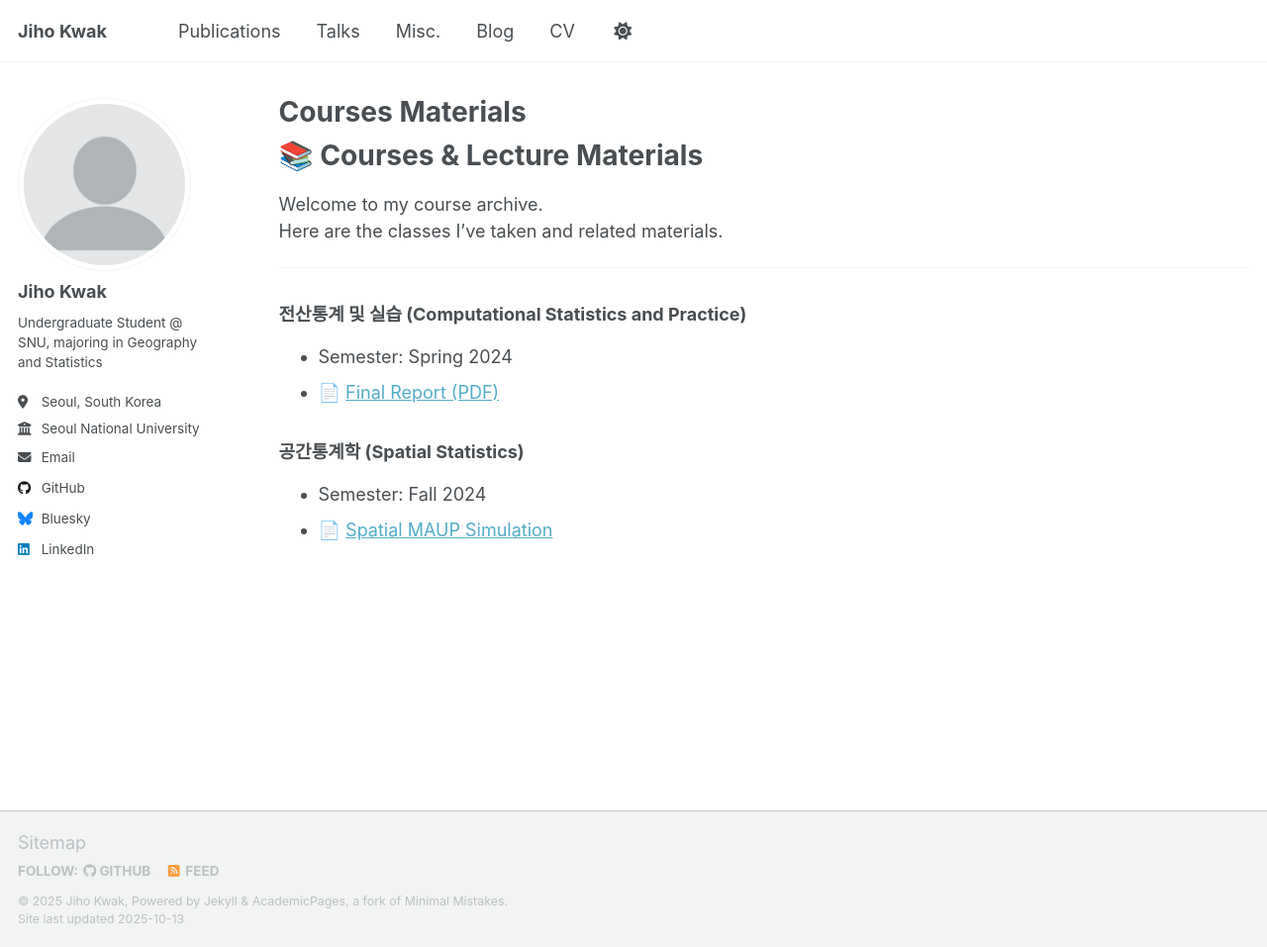
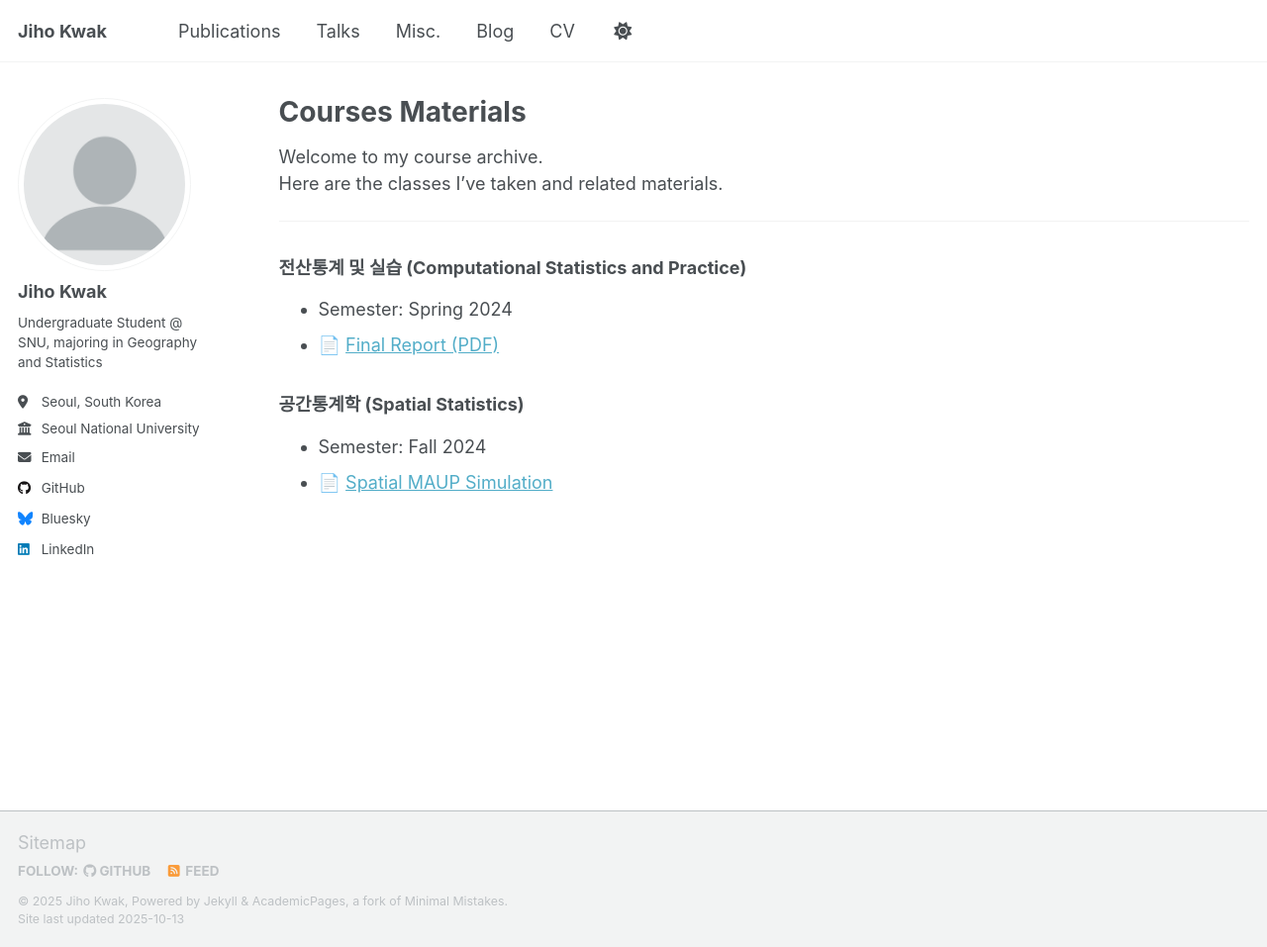
Before and after one commit to jihography/jihography.github.io, a Jekyll site: the page built from _pages/courses.md, in a window 1280 px wide and 957 px high. Shown: the whole window at 99% size. Built offline with Jekyll 4.4.1, drawn with Linux system fonts in a browser that asks for light colours; a script that is not in the unit is left out.

Commit message:
Update courses.md

```diff
--- a/_pages/courses.md
+++ b/_pages/courses.md
@@ -8,8 +8,6 @@ redirect_from:
 ---
 
 {% include base_path %}
-
-# 📚 Courses & Lecture Materials
 
 Welcome to my course archive.
 Here are the classes I’ve taken and related materials.
```
